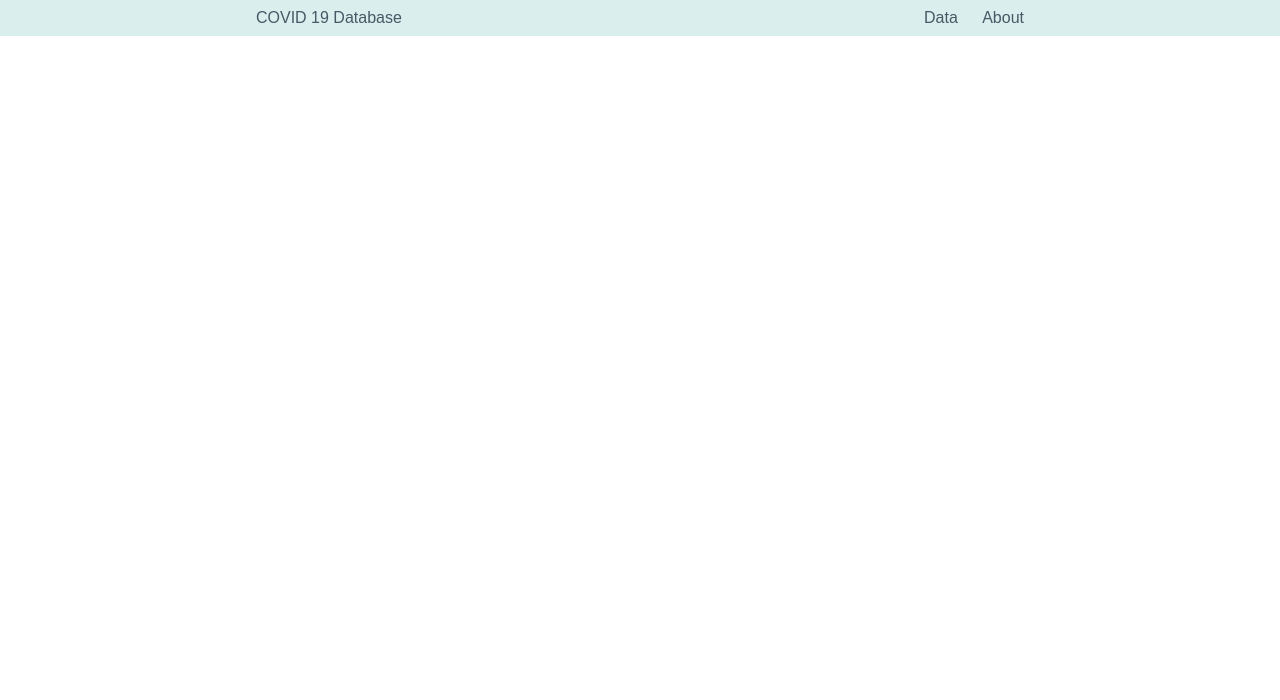
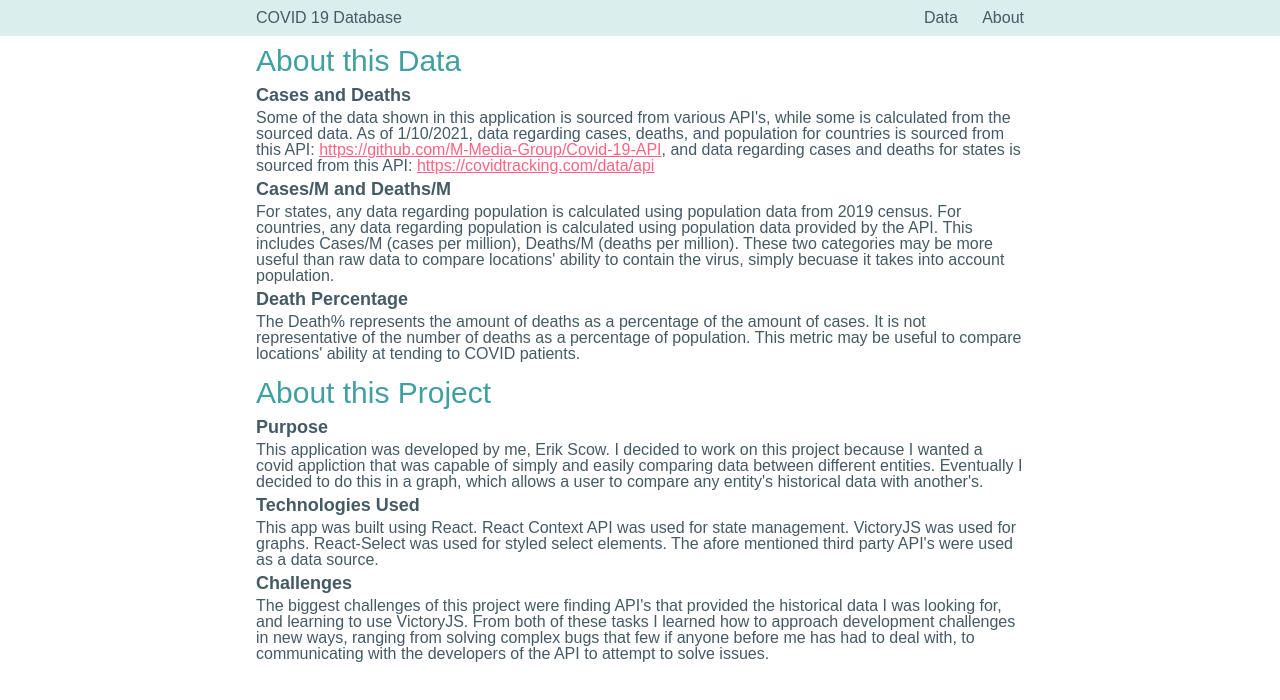
Before and after one commit to ErikScow/covid-tracker, a React (Create React App) app: page /about in a window 1280 px wide. Shown: the top 700 px of the page. Built offline with nearby package versions, Linux system fonts and the light colour scheme; no server answers.

Commit message:
Added about content, added more sophisticated search function.

```diff
--- a/src/App.css
+++ b/src/App.css
@@ -226,6 +226,28 @@ nav .nav-container .link-container .nav-link:hover {
   padding: 0 4px;
 }
 
+.about {
+  width: 60%;
+  margin: 36px auto;
+}
+.about h2 {
+  color: #40a0a0;
+  font-size: 30px;
+  padding: 10px 0;
+}
+.about h3 {
+  font-size: 18px;
+  font-weight: bold;
+  padding-bottom: 6px;
+}
+.about p {
+  font-size: 16px;
+  padding-bottom: 6px;
+}
+.about a {
+  color: #ff6384;
+}
+
 @media (max-width: 935px) {
   .content-container {
     width: 95%;
--- a/src/App.js
+++ b/src/App.js
@@ -45,9 +45,14 @@ function App() {
           if (country.length > 20 || country === "Global" || !data[country].All.abbreviation || !data[country].All.population){
             continue
           }
+
+          let nameString = country
+          if (country === 'US'){
+            nameString = 'United States'
+          }
           formattedData.push(
             {
-              locationName: country,
+              locationName: nameString,
               locationType: 'country',
               totalCases: data[country].All.confirmed,
               totalDeaths: data[country].All.deaths,
--- a/src/components/AboutContainer.js
+++ b/src/components/AboutContainer.js
@@ -2,8 +2,33 @@ import React from 'react'
 
 const AboutContainer = () => {
     return(
-        <div>
-            something
+        <div className='about'>
+            <h2>About this Data</h2>
+            <h3>Cases and Deaths</h3>
+            <p>
+                Some of the data shown in this application is sourced from various API's, while some is calculated from the sourced data. As of 1/10/2021, data regarding cases, deaths, and population for countries is sourced from this API: <span><a href="https://github.com/M-Media-Group/Covid-19-API">https://github.com/M-Media-Group/Covid-19-API</a></span>, and data regarding cases and deaths for states is sourced from this API: <span><a href='https://covidtracking.com/data/api'>https://covidtracking.com/data/api</a></span>
+            </p>
+            <h3>Cases/M and Deaths/M</h3>
+            <p>
+                For states, any data regarding population is calculated using population data from 2019 census. For countries, any data regarding population is calculated using population data provided by the API. This includes Cases/M (cases per million), Deaths/M (deaths per million). These two categories may be more useful than raw data to compare locations' ability to contain the virus, simply becuase it takes into account population.
+            </p>
+            <h3>Death Percentage</h3>
+            <p>
+                The Death% represents the amount of deaths as a percentage of the amount of cases. It is <span>not</span> representative of the number of deaths as a percentage of population. This metric may be useful to compare locations' ability at tending to COVID patients.
+            </p>
+            <h2>About this Project</h2>
+            <h3>Purpose</h3>
+            <p>
+                This application was developed by me, Erik Scow. I decided to work on this project because I wanted a covid appliction that was capable of simply and easily comparing data between different entities. Eventually I decided to do this in a graph, which allows a user to compare any entity's historical data with another's.
+            </p>
+            <h3>Technologies Used</h3>
+            <p>
+                This app was built using React. React Context API was used for state management. VictoryJS was used for graphs. React-Select was used for styled select elements. The afore mentioned third party API's were used as a data source.
+            </p>
+            <h3>Challenges</h3>
+            <p>
+                The biggest challenges of this project were finding API's that provided the historical data I was looking for, and learning to use VictoryJS. From both of these tasks I learned how to approach development challenges in new ways, ranging from solving complex bugs that few if anyone before me has had to deal with, to communicating with the developers of the API to attempt to solve issues.
+            </p>
         </div>
     )
 }
--- a/src/components/ContentContainer.js
+++ b/src/components/ContentContainer.js
@@ -46,7 +46,11 @@ const ContentContainer = (props) => {
 
     useEffect(() => {
         const filteredData = dataSet.filter(location => {
-            return location.locationName.toLowerCase().includes(filterStr.toLowerCase())
+
+            const stringLength = filterStr.length
+            const matchString = location.locationName.slice(0, stringLength)
+
+            return matchString.toLowerCase().includes(filterStr.toLowerCase())
         })
         setSearched(filteredData)
     }, [filterStr])
--- a/src/stylesheets/main.scss
+++ b/src/stylesheets/main.scss
@@ -8,6 +8,7 @@ body{
 @import './partials/sideControlls';
 @import './partials/graphContainer';
 @import './partials/tipComponent';
+@import './partials/about';
 
 @import './media/contentContainerMedia';
 @import './media/sideControllsMedia';
--- /dev/null
+++ b/src/stylesheets/partials/_about.scss
@@ -0,0 +1,21 @@
+.about{
+    width: 60%;
+    margin: 36px auto;
+    h2{
+        color: #40a0a0;
+        font-size: 30px;
+        padding: 10px 0;
+    }
+    h3{
+        font-size: 18px;
+        font-weight: bold;
+        padding-bottom: 6px;
+    }
+    p{
+        font-size: 16px;
+        padding-bottom: 6px;
+    }
+    a{
+        color: #ff6384
+    }
+}
```
Also changed, not shown: 2 other files (tests, documents, lock files or other folders).
